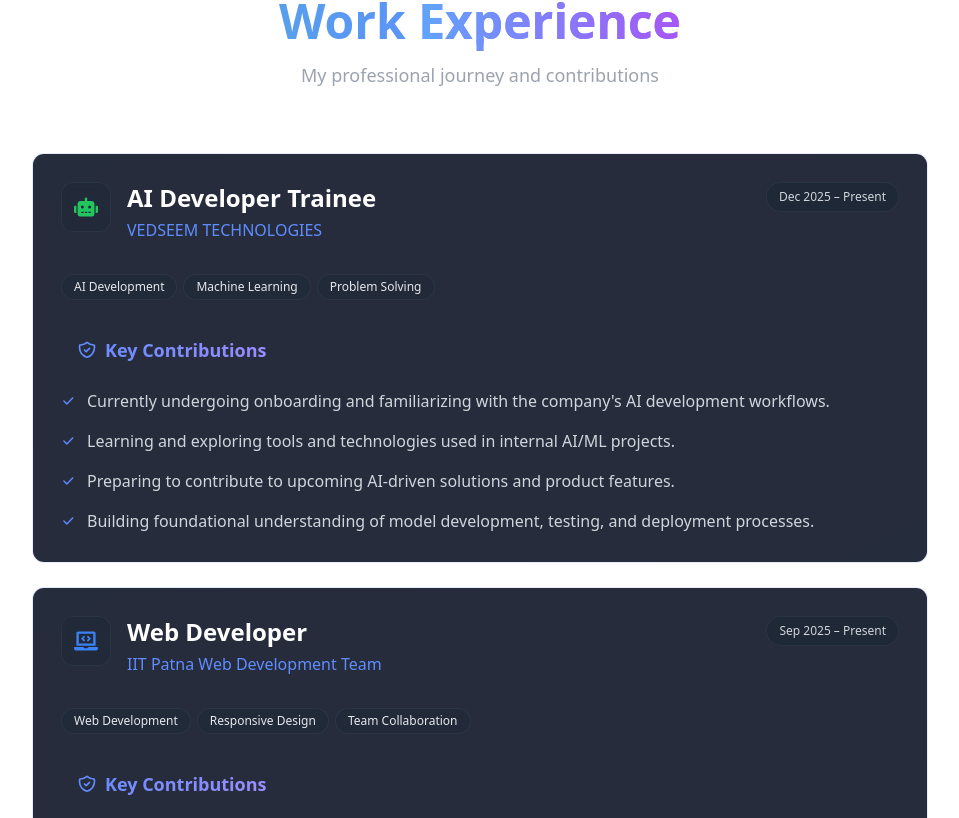
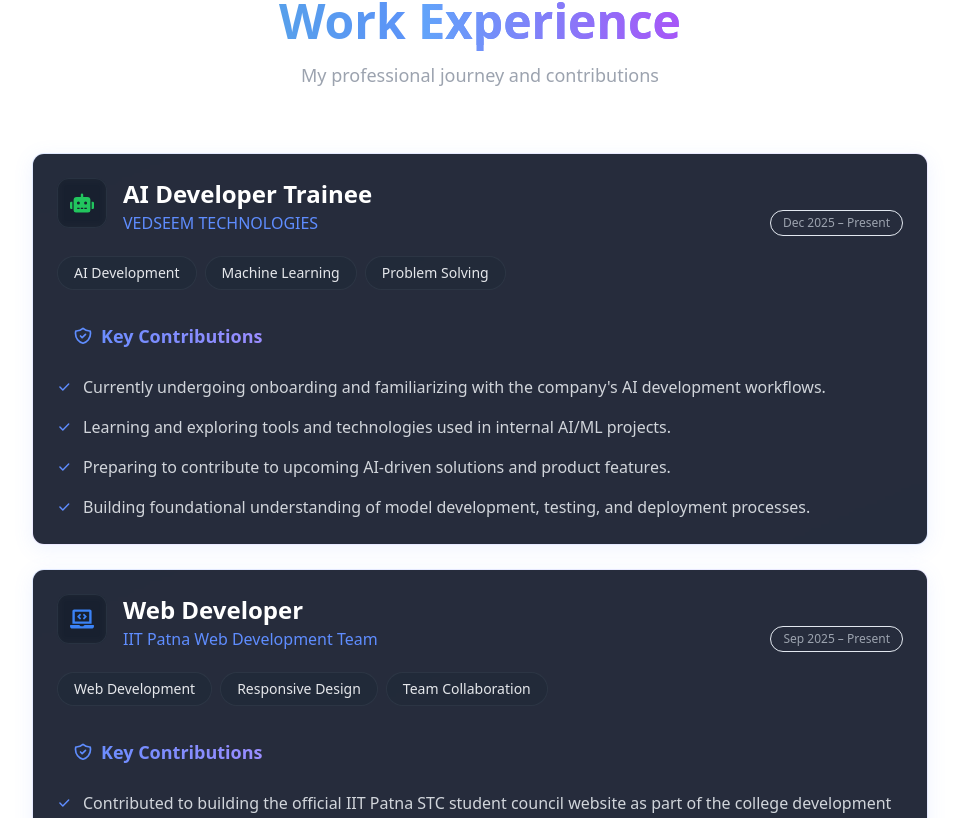
Before and after one commit to ankit9241/Portfolio, a React (Vite) app: page / in a window 1280 px wide. Shown: the part 2882-3700 px from the top of the page, without its empty margins (160-1119 px from the left). Built offline with nearby package versions, Linux system fonts and the light colour scheme.

Commit message:
added hover effects

```diff
--- a/src/components/Experiences.tsx
+++ b/src/components/Experiences.tsx
@@ -103,12 +103,12 @@ export default function Experiences() {
               transition={{ duration: 0.5, delay: index * 0.1 }}
               className="group"
             >
-              <div className="h-full rounded-xl p-px overflow-hidden transition-all duration-300 group relative bg-gradient-to-br from-[#5F8DFF30] via-[#9A8DFF30] to-[#5F8DFF30] hover:from-[#5F8DFF40] hover:via-[#9A8DFF40] hover:to-[#5F8DFF40] before:absolute before:inset-0 before:rounded-xl before:bg-gray-900 before:z-0 before:transition-opacity before:duration-300 before:opacity-0 group-hover:before:opacity-100">
+              <div className="w-full rounded-xl p-px overflow-hidden transition-all duration-500 group relative bg-gradient-to-br from-[#5F8DFF30] via-[#9A8DFF30] to-[#5F8DFF30] hover:from-[#5F8DFF40] hover:via-[#9A8DFF40] hover:to-[#5F8DFF40] shadow-[0_4px_20px_rgba(95,141,255,0.1)] hover:shadow-[0_8px_40px_rgba(154,141,255,0.3)] hover:-translate-y-1 hover:scale-[1.01] transform-gpu will-change-transform before:absolute before:inset-0 before:rounded-xl before:bg-gray-900 before:z-0 before:transition-all before:duration-500 before:opacity-0 group-hover:before:opacity-100">
                 {/* Enhanced Glow effect */}
                 <div className="absolute inset-0 overflow-hidden rounded-xl">
-                  <div className="absolute inset-0 bg-[radial-gradient(ellipse_at_center,_rgba(95,141,255,0.2)_0%,_rgba(154,141,255,0.1)_50%,_transparent_70%)] opacity-0 group-hover:opacity-100 transition-opacity duration-1000"></div>
-                  <div className="absolute inset-0 bg-[radial-gradient(ellipse_at_center,_rgba(95,141,255,0.1)_0%,_rgba(154,141,255,0.05)_40%,_transparent_60%)] opacity-0 group-hover:opacity-100 transition-opacity duration-1000" style={{
-                    animation: 'pulse 4s cubic-bezier(0.4, 0, 0.6, 1) infinite',
+                  <div className="absolute inset-0 bg-[radial-gradient(ellipse_at_center,_rgba(95,141,255,0.25)_0%,_rgba(154,141,255,0.15)_50%,_transparent_70%)] opacity-0 group-hover:opacity-100 transition-all duration-500"></div>
+                  <div className="absolute inset-0 bg-[radial-gradient(ellipse_at_center,_rgba(95,141,255,0.15)_0%,_rgba(154,141,255,0.08)_40%,_transparent_60%)] opacity-0 group-hover:opacity-100 transition-all duration-500" style={{
+                    animation: 'pulse 3s cubic-bezier(0.4, 0, 0.6, 1) infinite',
                   }}></div>
                 </div>
                 <style>{`
@@ -119,33 +119,32 @@ export default function Experiences() {
                 `}</style>
 
                 {/* Content wrapper */}
-                <div className="p-7 relative z-10 h-full flex flex-col bg-gray-900/90 rounded-[11px] transition-all duration-300 group-hover:bg-gradient-to-br group-hover:from-[#5F8DFF]/10 group-hover:to-[#5F8DFF]/5">
-                  <div className="flex items-start justify-between mb-4">
-                    {/* Left side with icon */}
-                    <div className="flex items-start space-x-4">
-                      <div className={`p-3 rounded-xl flex-shrink-0 bg-gray-800/50 backdrop-blur-sm border border-gray-700/50 group-hover:border-[#5F8DFF]/30 ${exp.iconBg} bg-opacity-20 transition-colors duration-300`}>
-                        <exp.icon className="w-6 h-6" />
-                      </div>
-                      <div>
-                        <h3 className="text-2xl font-extrabold text-white mb-1">
+                <div className="p-4 sm:p-6 relative z-10 h-full flex flex-col bg-gray-900/90 rounded-[11px] transition-all duration-500 group-hover:bg-gradient-to-br group-hover:from-[#5F8DFF]/10 group-hover:to-[#5F8DFF]/5 backdrop-blur-[1px] group-hover:backdrop-blur-sm">
+                  <div className="flex items-start space-x-3 sm:space-x-4 mb-3">
+                    <div className={`p-2 sm:p-3 rounded-xl flex-shrink-0 bg-gray-800/50 backdrop-blur-sm border border-gray-700/50 group-hover:border-[#5F8DFF]/30 group-hover:scale-105 ${exp.iconBg} bg-opacity-20 transition-all duration-300 transform-gpu`}>
+                      <exp.icon className="w-5 h-5 sm:w-6 sm:h-6" />
+                    </div>
+                    <div className="flex-1 min-w-0">
+                      <div className="flex items-baseline justify-between">
+                        <h3 className="text-xl sm:text-2xl font-extrabold text-white leading-tight">
                           {exp.role}
                         </h3>
-                        <p className="text-[#5F8DFF] text-base font-medium">{exp.company}</p>
+                      </div>
+                      <div className="flex flex-col sm:flex-row sm:items-center sm:justify-between gap-1 sm:gap-4">
+                        <p className="text-[#5F8DFF] text-sm sm:text-base font-medium">{exp.company}</p>
+                        <span className="text-xs text-gray-400 font-medium sm:text-gray-300 sm:bg-gray-800/90 sm:px-3 sm:py-1 sm:rounded-full sm:border sm:border-gray-700/50 sm:group-hover:border-[#5F8DFF]/50 sm:transition-colors sm:duration-300 sm:whitespace-nowrap">
+                          {exp.period}
+                        </span>
                       </div>
                     </div>
-
-                    {/* Period */}
-                    <span className="text-xs font-medium text-gray-300 bg-gray-800/90 px-3 py-1.5 rounded-full border border-gray-700/50 group-hover:border-[#5F8DFF]/50 transition-colors duration-300">
-                      {exp.period}
-                    </span>
                   </div>
 
                   {/* Skills */}
-                  <div className="mt-4 flex flex-wrap gap-1.5 mb-5">
+                  <div className="mt-2 flex flex-wrap gap-2 mb-4">
                     {exp.skills.map((skill, i) => (
                       <span
                         key={i}
-                        className="text-xs font-medium px-3 py-1 rounded-full bg-gray-800/60 text-gray-200 border border-gray-700/50 group-hover:border-[#5F8DFF]/40 group-hover:bg-gray-800/80 transition-all duration-300"
+                        className="text-xs sm:text-sm font-medium px-3 py-1 sm:px-4 sm:py-1.5 rounded-full bg-gray-800/60 text-gray-200 border border-gray-700/50 group-hover:border-[#5F8DFF]/40 group-hover:bg-gray-800/80 transition-all duration-300"
                       >
                         {skill}
                       </span>
```
